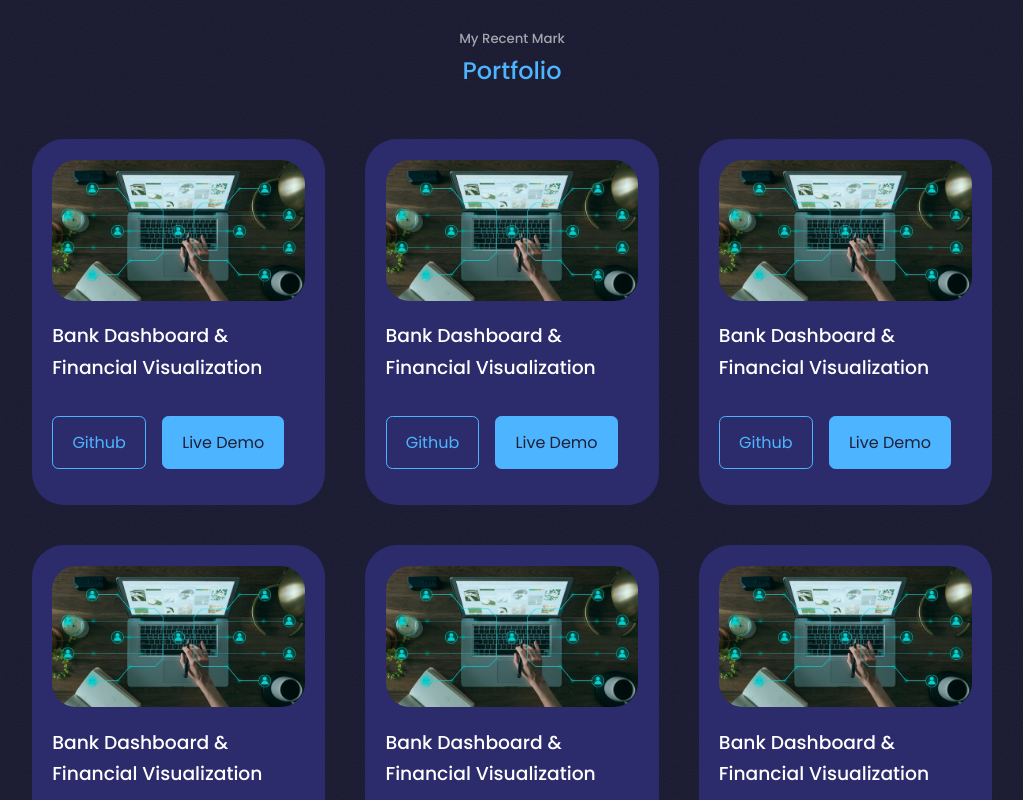
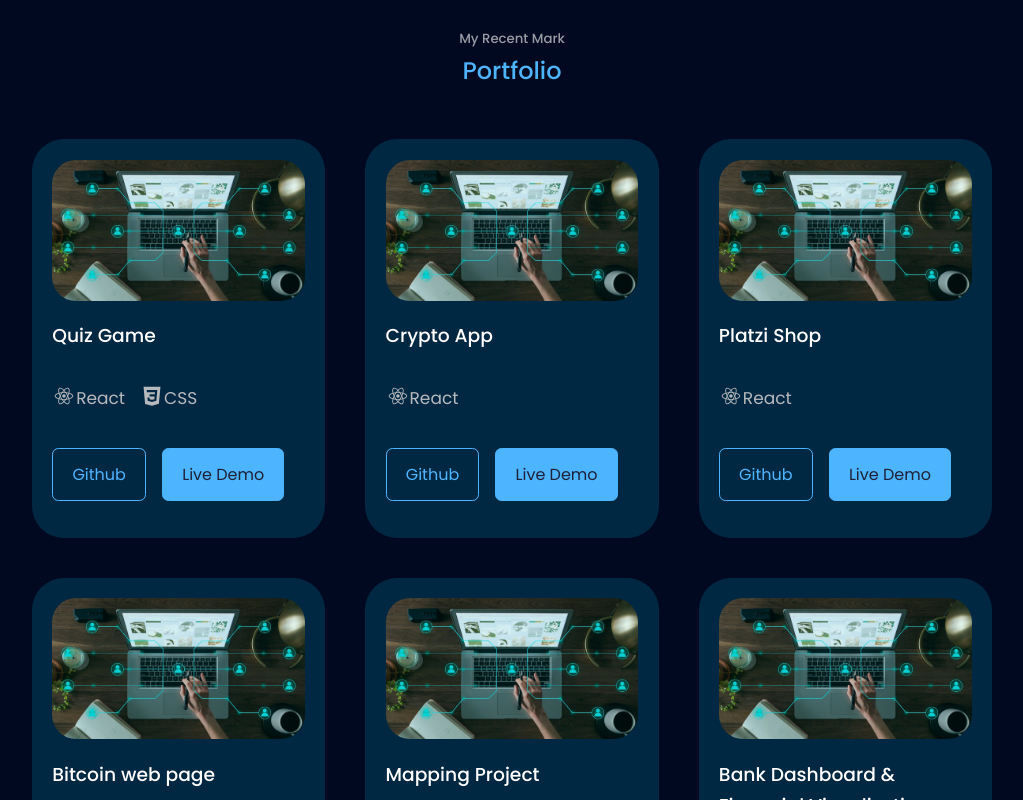
Before and after one commit to ElDev1/portfolio_web, a React (Create React App) app: page / in a window 1280 px wide. Shown: the part 900-1700 px from the top of the page, without its empty margins (128-1151 px from the left). Built offline with nearby package versions, Linux system fonts and the light colour scheme.

Commit message:
fixing some errors and styles

```diff
--- a/src/components/contact/Contact.jsx
+++ b/src/components/contact/Contact.jsx
@@ -40,6 +40,12 @@
             <h5>Devi Amaolo</h5>
             <a href="https://www.linkedin.com/in/devi-amaolo-773135161/" target="_blank">Contact me</a>
           </article>
+          <article className='contact_option'>
+            <AiOutlineLinkedin className='contact_option-icon' />
+            <h4>Linkedin</h4>
+            <h5>Devi Amaolo</h5>
+            <a href="https://www.linkedin.com/in/devi-amaolo-773135161/" target="_blank">Contact me</a>
+          </article>
         </div>
           <form ref={form} onSubmit={sendEmail}>
             <input type="text" name='name' placeholder='Your Full Name' required />
--- a/src/components/contact/contact.css
+++ b/src/components/contact/contact.css
@@ -1,3 +1,6 @@
+#contact {
+    padding-bottom: 5rem;
+}
 .container.contact_container {
     width:58%;
     display: grid;
--- a/src/components/footer/Footer.jsx
+++ b/src/components/footer/Footer.jsx
@@ -11,8 +11,8 @@
 
       <ul className="permalinks">
         <li><a href="#">Home</a></li>
-        <li><a href="portfolio">Portfolio</a></li>
-        <li><a href="contact">Contact</a></li>
+        <li><a href="#portfolio">Portfolio</a></li>
+        <li><a href="#contact">Contact</a></li>
       </ul>
 
       <div className="footer_socials">
--- a/src/components/nav/nav.css
+++ b/src/components/nav/nav.css
@@ -1,5 +1,5 @@
 nav {
-    background: rgba(0,0,0,0.3);
+    background: rgba(88, 88, 88, 0.3);
     width:max-content;
     display: block;
     padding: 0.7rem 1.7rem;
--- a/src/components/portfolio/Portfolio.jsx
+++ b/src/components/portfolio/Portfolio.jsx
@@ -1,58 +1,7 @@
 import React from 'react';
 import './portfolio.css';
-import IMG from '../../assets/portfolioExample.jpg'
-
-const data = [
-  {
-    id: 1,
-    image: IMG,
-    title: 'Bank Dashboard & Financial Visualization',
-    github: 'https://github.com',
-    demo: 'https://www.youtube.com/watch?v=_S7WEVLbQ-Y&ab_channel=FicLord'
-  },
-  {
-    id: 2,
-    image: IMG,
-    title: 'Bank Dashboard & Financial Visualization',
-    github: 'https://github.com',
-    demo: 'https://www.youtube.com/watch?v=_S7WEVLbQ-Y&ab_channel=FicLord'
-  },
-  {
-    id: 3,
-    image: IMG,
-    title: 'Bank Dashboard & Financial Visualization',
-    github: 'https://github.com',
-    demo: 'https://www.youtube.com/watch?v=_S7WEVLbQ-Y&ab_channel=FicLord'
-  },
-  {
-    id: 4,
-    image: IMG,
-    title: 'Bank Dashboard & Financial Visualization',
-    github: 'https://github.com',
-    demo: 'https://www.youtube.com/watch?v=_S7WEVLbQ-Y&ab_channel=FicLord'
-  },
-  {
-    id: 5,
-    image: IMG,
-    title: 'Bank Dashboard & Financial Visualization',
-    github: 'https://github.com',
-    demo: 'https://www.youtube.com/watch?v=_S7WEVLbQ-Y&ab_channel=FicLord'
-  },
-  {
-    id: 6,
-    image: IMG,
-    title: 'Bank Dashboard & Financial Visualization',
-    github: 'https://github.com',
-    demo: 'https://www.youtube.com/watch?v=_S7WEVLbQ-Y&ab_channel=FicLord'
-  },
-  {
-    id: 7,
-    image: IMG,
-    title: 'Bank Dashboard & Financial Visualization',
-    github: 'https://github.com',
-    demo: 'https://www.youtube.com/watch?v=_S7WEVLbQ-Y&ab_channel=FicLord'
-  }
-]
+//import IMG from '../../assets/portfolioExample.jpg'
+import { data } from './data';
 
 export const Portfolio = () => {
   return (
@@ -62,13 +11,23 @@
 
       <div className="container portfolio_container">
         {
-          data.map(({id, image, title, github, demo}) => {
+          data.map(({id, image, title, tecnologies, github, demo}) => {
             return (
               <article key={id} className='portfolio_item'>
                 <div className='portfolio_item-image'>
                   <img src={image} alt={title} />
                 </div>
                 <h3>{title}</h3>
+                <div className='portfolio_tecnologies'>
+                  {tecnologies.map((elem) => {
+                    return(
+                      <div className='portfolio_tecnologies-elements'>
+                        <elem.logo className='portfolio_tecnologies-logo'/>
+                        <p>{elem.name}</p>
+                      </div>
+                    )
+                  })}
+                </div>
                 <div className='portfolio_item-cta'>
                   <a href={github} className='btn' target='_blank'>Github</a>
                   <a href={demo} className='btn btn-primary' target='_blank'>Live Demo</a>
--- /dev/null
+++ b/src/components/portfolio/data.js
@@ -0,0 +1,89 @@
+import IMG from '../../assets/portfolioExample.jpg'
+import {DiReact} from 'react-icons/di';
+import {DiCss3} from 'react-icons/di';
+
+export const data = [
+    {
+      id: 1,
+      image: IMG,
+      title: 'Quiz Game',
+      tecnologies: [
+        {
+            name: 'React',
+            logo: DiReact
+        },
+        {
+            name: 'CSS',
+            logo: DiCss3
+        }
+
+      ],
+      github: 'https://github.com',
+      demo: 'https://www.youtube.com/watch?v=_S7WEVLbQ-Y&ab_channel=FicLord'
+    },
+    {
+        id: 2,
+        image: IMG,
+        title: 'Crypto App',
+        tecnologies: [
+          {
+              name: 'React',
+              logo: DiReact
+          }
+        ],
+        github: 'https://github.com',
+        demo: 'https://www.youtube.com/watch?v=_S7WEVLbQ-Y&ab_channel=FicLord'
+      },
+      {
+        id: 3,
+        image: IMG,
+        title: 'Platzi Shop',
+        tecnologies: [
+          {
+              name: 'React',
+              logo: DiReact
+          }
+        ],
+        github: 'https://github.com',
+        demo: 'https://www.youtube.com/watch?v=_S7WEVLbQ-Y&ab_channel=FicLord'
+      },
+      {
+        id: 4,
+        image: IMG,
+        title: 'Bitcoin web page',
+        tecnologies: [
+          {
+              name: 'React',
+              logo: DiReact
+          }
+        ],
+        github: 'https://github.com',
+        demo: 'https://www.youtube.com/watch?v=_S7WEVLbQ-Y&ab_channel=FicLord'
+      },
+      {
+        id: 5,
+        image: IMG,
+        title: 'Mapping Project',
+        tecnologies: [
+          {
+              name: 'React',
+              logo: DiReact
+          }
+        ],
+        github: 'https://github.com',
+        demo: 'https://www.youtube.com/watch?v=_S7WEVLbQ-Y&ab_channel=FicLord'
+      },
+      {
+        id: 5,
+        image: IMG,
+        title: 'Bank Dashboard & Financial Visualization\n',
+        tecnologies: [
+          {
+              name: 'React',
+              logo: DiReact
+          }
+        ],
+        github: 'https://github.com',
+        demo: 'https://www.youtube.com/watch?v=_S7WEVLbQ-Y&ab_channel=FicLord'
+      },
+  ]
--- a/src/components/portfolio/portfolio.css
+++ b/src/components/portfolio/portfolio.css
@@ -31,6 +31,20 @@
     gap: 1rem;
     margin-bottom: 1rem;
 }
+.portfolio_tecnologies {
+    display:flex;
+    margin-bottom: 35px;
+}
+.portfolio_tecnologies-elements {
+    display:flex;
+    margin-right: 15px;
+    font-size: 17px;
+    color: #b7babd;
+}
+.portfolio_tecnologies-logo {
+    font-size:1.5rem;
+
+}
 
 /* media queries */
 
--- a/src/index.css
+++ b/src/index.css
@@ -12,7 +12,8 @@
 
 :root {
     --color-bg: #1f1f38;
-    --color-bg-variant: #2c2c6c;
+    /* --color-bg-variant: #2c2c6c; */
+    --color-bg-variant: #002842;
     --color-primary: #4db5ff;
     --color-primary-variant: rgba(77, 181, 255, 0.4);
     --color-white: #fff;
@@ -35,10 +36,10 @@
 
 body {
     font-family: 'Poppins', sans-serif;
-    background: var(--color-bg);
+    background: #00091f;
     color: var(--color-white);
     line-height: 1.7;
-    background-image: url("./assets/egg-shell.png");
+    /* background-image: url("./assets/60-lines.png"); */
 }
 
 .container {
```
Also changed, not shown: src/assets/60-lines.png (added).
